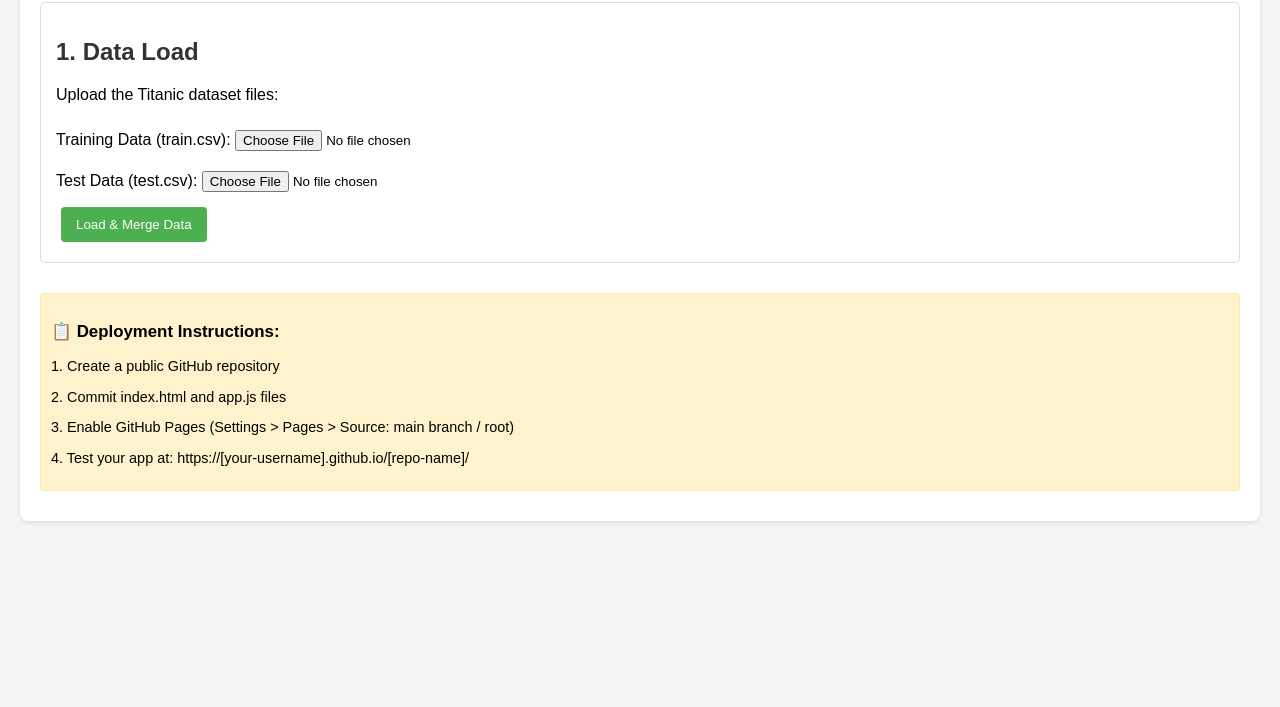
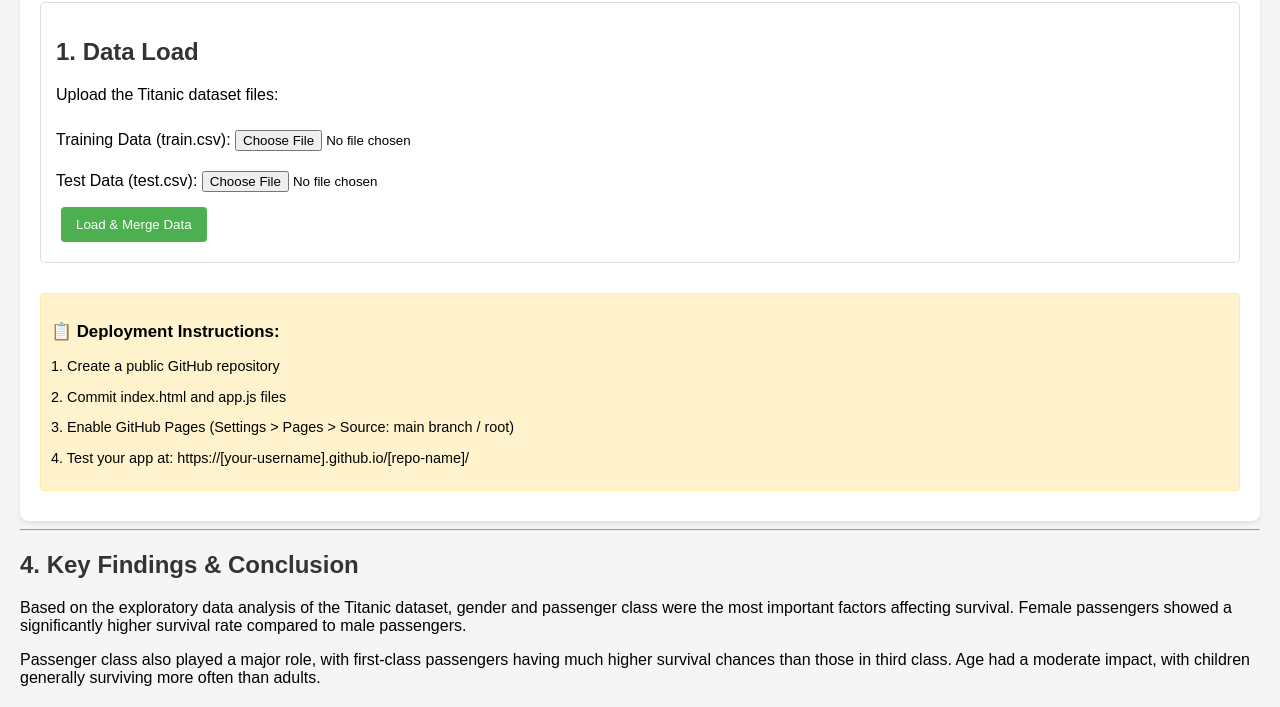
Before and after one commit to HafsaIdSaid386/NND-WEEK-1, a plain HTML site: page index.html in a window 1280 px wide. Shown: the part 119-826 px from the top of the page. Before the commit the page ends 800 px from the top, so only its background shows below. Drawn offline with nearby package versions, Linux system fonts and the light colour scheme.

Commit message:
Update index.html

```diff
--- a/index.html
+++ b/index.html
@@ -145,3 +145,18 @@
     <script src="app.js"></script>
 </body>
 </html>
+<hr>
+
+<h2>4. Key Findings & Conclusion</h2>
+
+<p>
+Based on the exploratory data analysis of the Titanic dataset, gender and passenger class
+were the most important factors affecting survival. Female passengers showed a
+significantly higher survival rate compared to male passengers.
+</p>
+
+<p>
+Passenger class also played a major role, with first-class passengers having much higher
+survival chances than those in third class. Age had a moderate impact, with children
+generally surviving more often than adults.
+</p>
```
